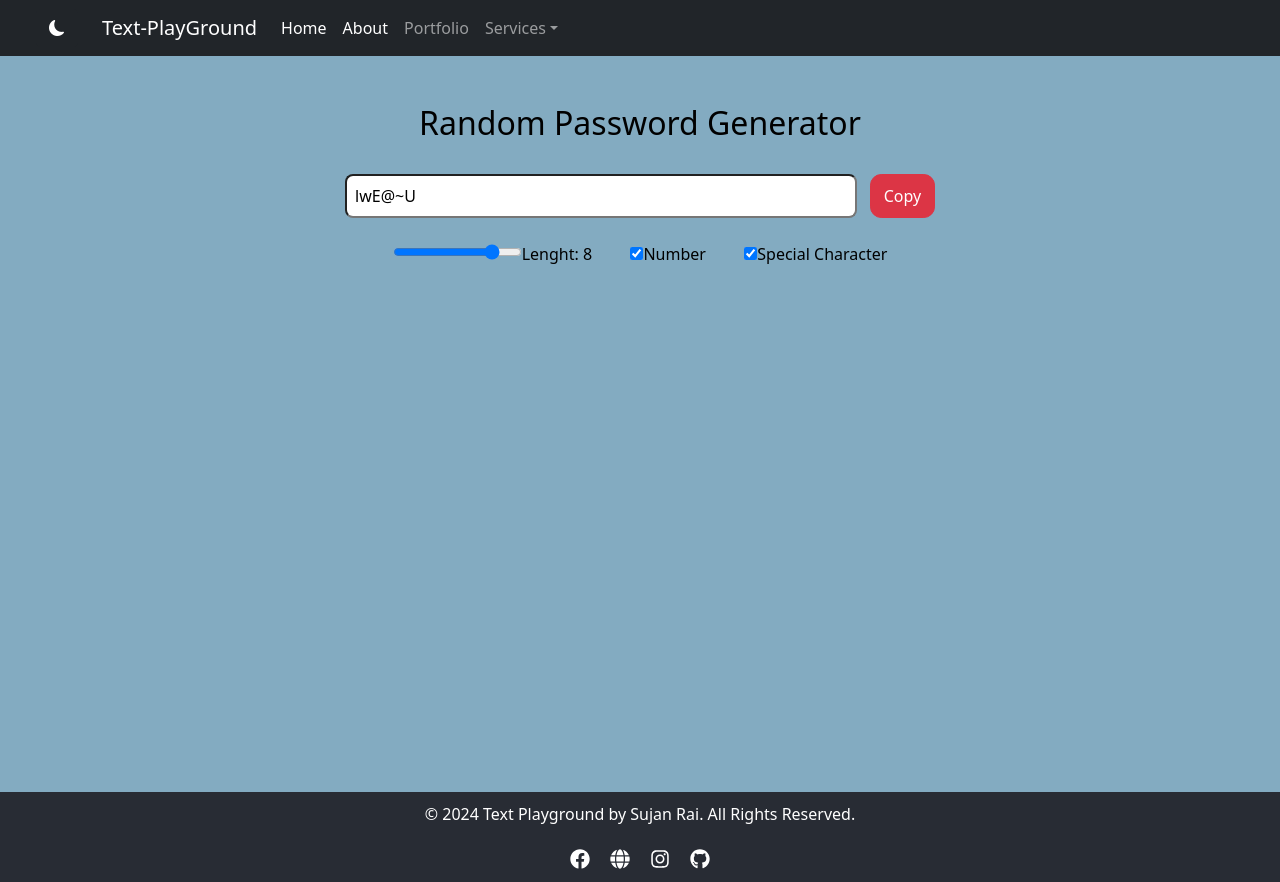
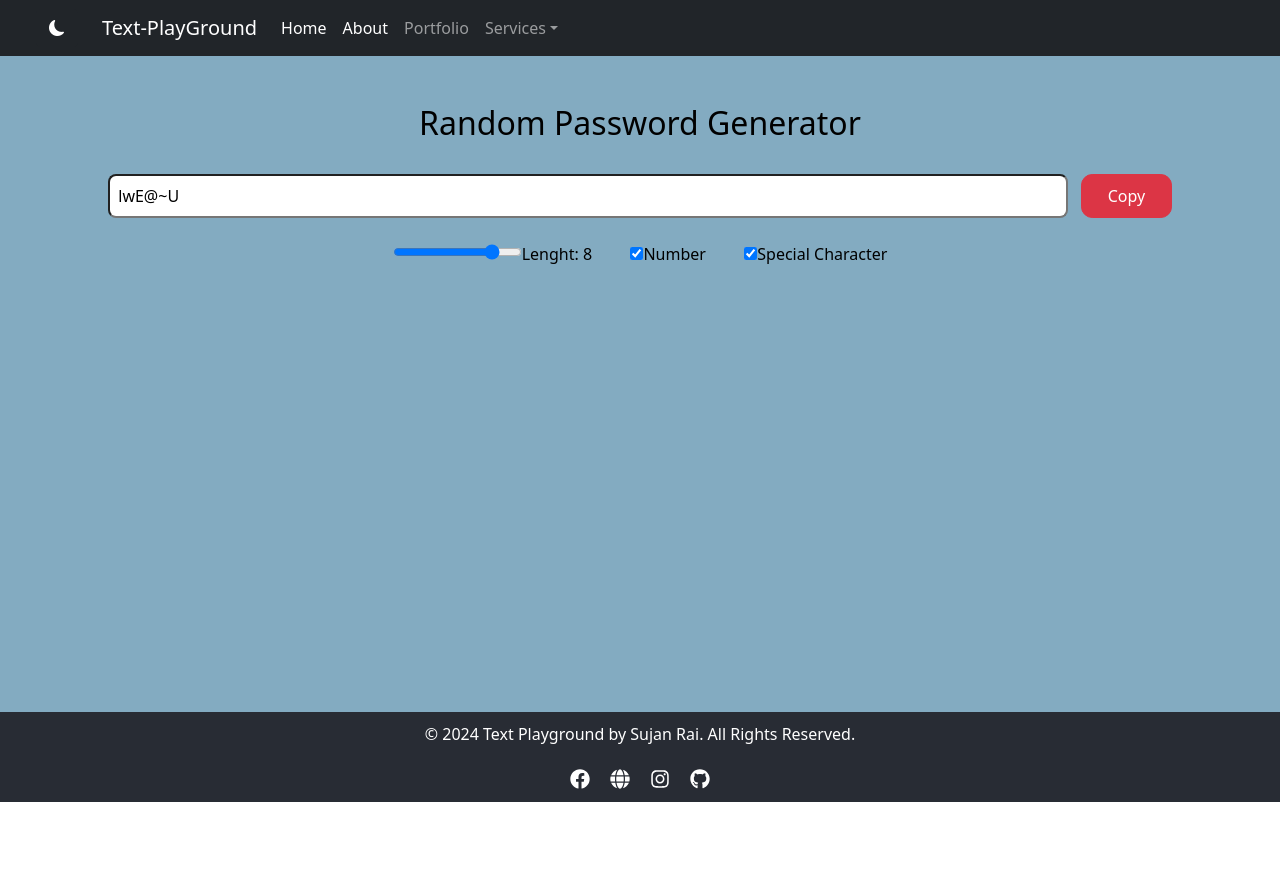
Before and after one commit to Sujan-Rai-426/React-Projects, a React (Vite) app in the folder 05_Text_PlayGround/: page /password_generator in a window 1280 px wide. After the commit the page ends 802 px from the top, so only its background shows below. Built offline with nearby package versions, Linux system fonts and the light colour scheme.

Commit message:
About  section file

```diff
--- a/05_Text_PlayGround/src/components/Password_Generator.jsx
+++ b/05_Text_PlayGround/src/components/Password_Generator.jsx
@@ -52,15 +52,15 @@ function Password_Generator() {
 
     return (
 
-        <div className='container my-5' style={{minHeight: '80vh', display: 'flex', flexDirection: 'column', alignItems:'center'}}>
+        <div className='container my-5' style={{minHeight: '70vh', display: 'flex', flexDirection: 'column', alignItems:'center'}}>
 
                 <h2>Random Password Generator</h2>
                 <br />
 
                 {/* div for password label and copy button */}
             <div style={{gap: '1vw', display:'flex'}}>
-                <input type="text" ref={passwordRef}  placeholder='Password' readOnly value={password} style={{minWidth:'40vw', borderRadius: '0.5rem', padding: '1vh',}} />
-                <button onClick={copyPasswordToClipboard} style={{padding: '0 1vw', borderRadius: '.7rem'}} className='btn btn-danger'> Copy </button>
+                <input type="text" ref={passwordRef}  placeholder='Password' readOnly value={password} style={{width:'75vw', borderRadius: '0.5rem', padding: '1vh',}} />
+                <button onClick={copyPasswordToClipboard} style={{padding: '0 2vw', borderRadius: '.7rem'}} className='btn btn-danger'> Copy </button>
             </div>
 
 
```
